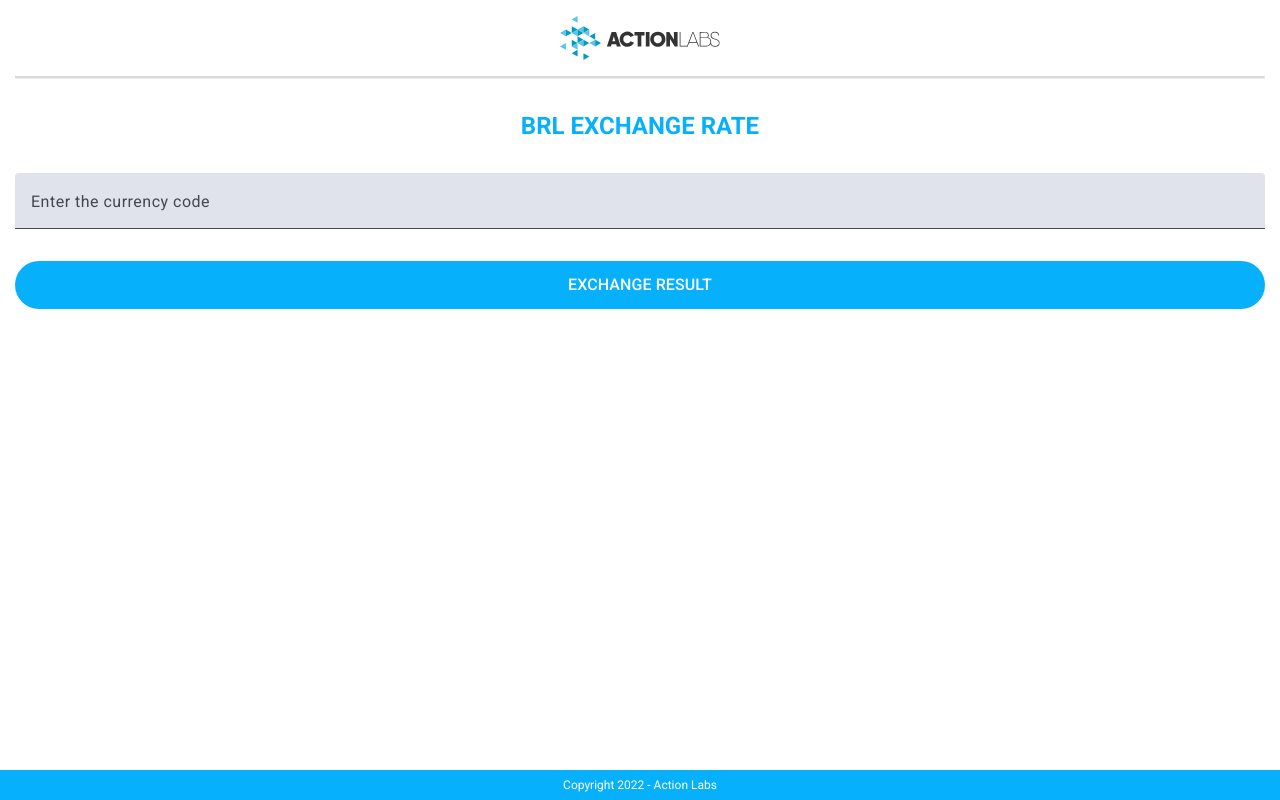
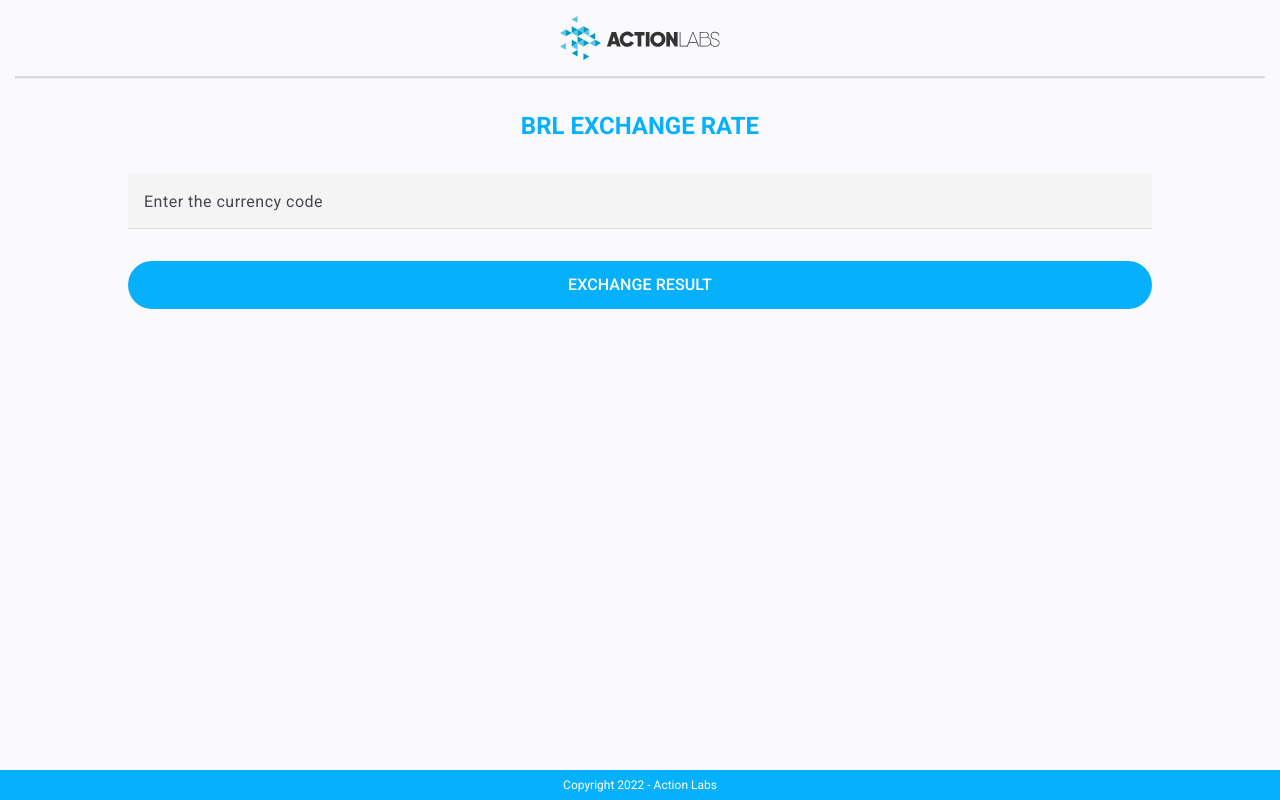
Before and after one commit to Bahiavs/brl-exchange-rate, an Angular app: page / in a window 1280 px wide. Built offline with nearby package versions, Linux system fonts and the light colour scheme.

Commit message:
feat: update SVG icons, enhance layout styles, and implement global styles for improved UI consistency

```diff
--- a/src/app/app.ts
+++ b/src/app/app.ts
@@ -4,9 +4,13 @@ import { BrlExchangeRate } from "./pages/brl-exchange-rate/brl-exchange-rate";
 @Component({
   selector: 'app-root',
   imports: [BrlExchangeRate],
-  template: `
-    <brl-exchange-rate />
-  `,
+  template: `<brl-exchange-rate />`,
+  styles: [`
+    :host {
+      display: block;
+      height: 100%;
+    }
+  `]
 })
 export class App {
 }
--- a/src/app/components/button/button.ts
+++ b/src/app/components/button/button.ts
@@ -11,7 +11,7 @@ import { MatButtonModule } from '@angular/material/button';
     `,
     styles: [`
         :host {
-            display: inline-block;
+            display: block;
         }
         button {
             width: 100%;
--- a/src/app/components/input/input.ts
+++ b/src/app/components/input/input.ts
@@ -16,9 +16,11 @@ import { MatInputModule } from '@angular/material/input';
             display: block;
         }
         mat-form-field {
+            --mat-form-field-filled-container-color: #F4F4F4;
+            --mat-form-field-filled-active-indicator-color: #D9D9D9;
             width: 100%;
         }
-        .mat-mdc-form-field-subscript-wrapper, .mat-mdc-form-field-bottom-align::before {
+        mat-form-field .mat-mdc-form-field-subscript-wrapper, .mat-mdc-form-field-bottom-align::before {
             height: 0;
         }
     `],
--- a/src/app/global-styles/hr.scss
+++ /dev/null
@@ -1,3 +0,0 @@
-hr {
-    margin: 0;
-}
--- a/src/app/pages/brl-exchange-rate/brl-exchange-rate.html
+++ b/src/app/pages/brl-exchange-rate/brl-exchange-rate.html
@@ -1,96 +1,105 @@
-<img src="logo-full.svg" id="logo">
+<div class="page-container">
+    <header>
+        <img class="page-logo" src="logo-full.svg" alt="Action Labs logo">
+    </header>
 
-<hr id="top-divider">
+    <hr class="top-divider">
 
-<div id="title">
+    <main class="page-main">
+        <h1 class="page-title">
             BRL EXCHANGE RATE
-</div>
+        </h1>
 
-<app-input [formCtrl]="currencyCtrl" label="Enter the currency code"/>
+        <app-input [formCtrl]="currencyCtrl" label="Enter the currency code" />
 
-<app-button (click)="getCurrent()" id="result-button">
+        <app-button (click)="getCurrent()" aria-label="Get exchange result" class="exchange-result-button">
             EXCHANGE RESULT
         </app-button>
-
-<div id="exchange-container">
         @let exchangeRateNow = currentExchangeRate();
         @if (exchangeRateNow === undefined) {}
         @else if (exchangeRateNow === 'loading') {
-        <loader style="grid-column: 1 / -1"/>
+        <loader class="exchange-result-loader" />
         }
         @else {
-        <hr id="exchange-divider">
-        <div id="currency-data-container">
-            <div id="exchange-now-container">
-                <div id="exchange-now">Exchange rate now</div>
-                <div id="exchange-time">
+        <hr class="exchange-divider">
+        <section aria-label="Exchange rate now" class="exchange-section">
+            <div>
+                <h2 class="exchange-now">Exchange rate now</h2>
+                <time class="exchange-time" [attr.datetime]="exchangeRateNow.lastUpdatedAt">
                     {{exchangeRateNow.lastUpdatedAt | date:'dd/MM/yyyy - HH\'h\'mm'}}
+                </time>
             </div>
-            </div>
-            <div id="currencies">{{exchangeRateNow.fromSymbol}}/BRL</div>
-            <div id="exchange-rate">
+            <p class="exchange-currencies">
+                {{exchangeRateNow.fromSymbol}}/BRL
+            </p>
+            <p class="exchange-rate">
                 {{exchangeRateNow.exchangeRate | currency: 'BRL':'symbol':'1.2-2':'pt-BR'}}
-            </div>
-        </div>
-        <details [open]="isExpanded()" (click)="$event.preventDefault()" id="expansion-container">
-            <summary id="expansion-header">
-                <span id="expansion-title">
+            </p>
+        </section>
+        <details [open]="isExpanded()" (click)="$event.preventDefault()" class="expansion-container">
+            <summary class="expansion-header">
+                <span class="expansion-title">
                     LAST 30 DAYS
                 </span>
-                <button (click)="toggleExpansion()" id="expansion-button">
+                <button (click)="toggleExpansion()" class="expansion-button" type="button"
+                    aria-label="Toggle last 30 days">
                     @if (!isExpanded()) {
-                        <img src="add.svg">
+                    <img src="add.svg" alt="Expand">
                     }
                     @else {
-                        <img src="remove.svg">
+                    <img src="remove.svg" alt="Collapse">
                     }
                 </button>
             </summary>
-            <div id="expansion-content">
+            <div class="expansion-content">
                 @let dailyExchangeRateVal = dailyExchangeRate();
                 @if (dailyExchangeRateVal === undefined) {}
-                @else if (dailyExchangeRateVal === 'loading') { <loader style="margin-top: 10px"/> }
+                @else if (dailyExchangeRateVal === 'loading') {
+                <loader class="expansion-loader" />
+                }
                 @else {
                 @for (rate of dailyExchangeRateVal.data; track rate) {
-                        <div class="exchange-card">
-                            <div class="exchange-date">{{rate.date | date:'dd/MM/yyyy'}}</div>
-                            <div class="exchange-data">
-                                <div>
-                                    <span class="exchange-data-title">
-                                        OPEN:
-                                    </span>
-                                    <span class="exchange-data-value">
+                <article class="exchange-card">
+                    <time class="exchange-date" [attr.datetime]="rate.date">
+                        {{rate.date | date:'dd/MM/yyyy'}}
+                    </time>
+                    <dl class="exchange-data">
+                        <div class="exchange-data-row">
+                            <dt class="exchange-data-title">
+                                Open:
+                            </dt>
+                            <dd class="exchange-data-value">
                                 R$ {{rate.open}}
-                                    </span>
+                            </dd>
                         </div>
-                                <div>
-                                    <span class="exchange-data-title">
-                                        HIGH:
-                                    </span>
-                                    <span class="exchange-data-value">
+                        <div class="exchange-data-row">
+                            <dt class="exchange-data-title">
+                                High:
+                            </dt>
+                            <dd class="exchange-data-value">
                                 R$ {{rate.high}}
-                                    </span>
+                            </dd>
                         </div>
-                                <div>
-                                    <span class="exchange-data-title">
-                                        CLOSE:
-                                    </span>
-                                    <span class="exchange-data-value">
+                        <div class="exchange-data-row">
+                            <dt class="exchange-data-title">
+                                Close:
+                            </dt>
+                            <dd class="exchange-data-value">
                                 R$ {{rate.close}}
-                                    </span>
+                            </dd>
                         </div>
-                                <div>
-                                    <span class="exchange-data-title">
-                                        LOW:
-                                    </span>
-                                    <span class="exchange-data-value">
+                        <div class="exchange-data-row">
+                            <dt class="exchange-data-title">
+                                Low:
+                            </dt>
+                            <dd class="exchange-data-value">
                                 R$ {{rate.low}}
-                                    </span>
+                            </dd>
                         </div>
-                            </div>
-                            <div>
-                                <span class="exchange-data-title">
-                                    CLOSE DIFF (%):
+                    </dl>
+                    <div class="exchange-diff">
+                        <span class="exchange-data-title exchange-diff-label">
+                            Close diff (%):
                         </span>
                         @let closediff = rate.closeDiff;
                         @if (closediff === null) {
@@ -98,29 +107,27 @@
                             No previous value
                         </span>
                         } @else {
-                                    <span
-                                        class="exchange-diff-value"
-                                        [class.negative]="closediff < 0"
-                                        [class.positive]="closediff > 0"
-                                    >
+                        <span class="exchange-diff-value exchange-diff-value--with-icon"
+                            [class.negative]="closediff < 0" [class.positive]="closediff > 0">
                             @if (closediff > 0) {
                             +{{closediff.toFixed(2)}}%
-                                            <img src="chevron-up.svg">
+                            <img src="chevron-up.svg" alt="Up" class="exchange-diff-icon">
                             } @else {
                             {{closediff.toFixed(2)}}%
-                                            <img src="chevron-down.svg">
+                            <img src="chevron-down.svg" alt="Down" class="exchange-diff-icon">
                             }
                         </span>
                         }
                     </div>
-                        </div>
+                </article>
                 }
                 }
             </div>
         </details>
         }
+    </main>
 </div>
 
-<div id="footer">
-    Copyright 2022 - Action Labs
-</div>
+<footer class="page-footer">
+    <small>Copyright 2022 - Action Labs</small>
+</footer>
--- a/src/app/pages/brl-exchange-rate/brl-exchange-rate.scss
+++ b/src/app/pages/brl-exchange-rate/brl-exchange-rate.scss
@@ -1,154 +1,178 @@
 :host {
-    min-height: 100%;
     display: grid;
-    align-content: start;
-    grid-template-columns: repeat(4, 1fr);
-    grid-template-rows: repeat(5, auto) 1fr auto;
-    gap: 0 30px;
-    padding: 0 15px;
-    box-sizing: border-box;
-    margin-inline: auto;
-    white-space: nowrap;
-    background-color: white;
-    container-type: inline-size;
-    width: min(1280px, 100%);
-
-    &>* {
-        /* Every child occupy full width by default */
-        grid-column: 1 / -1;
-    }
+    grid-template-rows: 1fr auto;
+    height: 100%;
 }
 
-#logo {
-    padding: 16px 0;
+.page-container {
+    margin: 0 var(--margin);
+}
+
+.page-logo {
+    margin: 16px auto;
+}
+
+.page-main {
+    width: min(1024px, 100%);
     margin-inline: auto;
 }
 
-#top-divider {
+.page-title {
+    margin: 32px auto;
+    text-align: center;
+}
+
+.exchange-result-button {
+    margin: 32px 0;
+}
+
+.exchange-result-loader {
+    grid-column: 1 / -1;
+}
+
+.exchange-section {
+    margin-top: 30px;
+    display: grid;
+    grid-template-columns: 1fr 1fr;
+    align-items: center;
+    gap: 15px;
+}
+
+.exchange-currencies {
+    justify-self: right;
+}
+
+.exchange-rate {
+    grid-column: 1 / -1;
+    text-align: center;
+}
+
+.expansion-container {
+    margin-top: 32px;
+    margin-bottom: 40px;
+}
+
+.expansion-header {
+    display: flex;
+    justify-content: space-between;
+}
+
+.expansion-content {
+    display: grid;
+    gap: 16px;
+    grid-template-columns: repeat(auto-fit, minmax(min(310px, 100%), 1fr));
+}
+
+.expansion-loader {
+    margin-top: 10px;
+}
+
+.exchange-data {
+    display: grid;
+    grid-template-columns: 1fr 1fr;
+    gap: 4px 30px;
+    margin-top: 8px;
+    margin-bottom: 4px;
+}
+
+.exchange-data-row {
+    display: flex;
+    align-items: baseline;
+    justify-content: space-between;
+}
+
+.exchange-diff {
+    display: flex;
+    align-items: baseline;
+}
+
+.exchange-diff-label {
+    margin-right: 8px;
+}
+
+.exchange-diff-value--with-icon {
+    display: flex;
+}
+
+.exchange-diff-icon {
+    margin-left: 5px;
+}
+
+.top-divider {
     border-top: 2px solid #D9D9D9;
     border-left: none;
 }
 
-#title {
-    text-align: center;
-    padding: 32px 0;
-
+.page-title {
     font-weight: 700;
     font-size: 1.5rem;
     line-height: 1.25em;
     color: #07B0FB;
 }
 
-#result-button {
-    margin: 32px 0;
-}
-
-#exchange-container {
-    display: grid;
-    grid-template-columns: subgrid;
-    align-content: start;
-    margin-bottom: 40px;
-}
-
-#exchange-now-container {
-    grid-area: a;
-}
-
-#exchange-now {
+.exchange-now {
     font-weight: 600;
     font-size: 1.125rem;
     line-height: 1.75rem;
     color: #262626;
 }
 
-#exchange-time {
+.exchange-time {
     font-weight: 400;
     font-size: .875rem;
     line-height: 1.375rem;
     color: #333333;
 }
 
-#currencies {
-    grid-area: b;
+.exchange-currencies {
     font-weight: 700;
     font-size: 1.5rem;
     line-height: 1.875rem;
     color: #07B0FB;
-    align-self: center;
-    justify-self: right;
 }
 
-#exchange-rate {
-    grid-area: c;
+.exchange-rate {
     font-weight: 700;
     font-size: 2rem;
     line-height: 2.5rem;
-    text-align: center;
     color: #07B0FB;
     background-color: #e6f7ff;
     padding: 16px;
-    margin-top: 15px;
-    margin-bottom: 32px;
 }
 
-#exchange-divider {
-    grid-column: 1 / -1;
+.exchange-divider {
     border-top: 1px solid #E5E5E5;
     border-left: none;
-    margin-bottom: 30px;
 }
 
-#currency-data-container {
-    grid-column: 1 / -1;
-    display: grid;
-    grid-template-columns: repeat(4, 1fr);
-    grid-template-areas:
-        'a a b b'
-        'c c c c';
-    gap: 0 30px;
-}
-
-#expansion-container {
-    grid-column: 1 / -1;
+.expansion-container {
     border-bottom: 2px solid #07B0FB;
 }
 
-#expansion-header {
-    display: flex;
-    justify-content: space-between;
-    align-content: center;
-    align-items: center;
+.expansion-header {
     padding-bottom: 16px;
 }
 
-#expansion-title {
+.expansion-title {
     font-weight: 600;
     line-height: 1.5rem;
     color: #262626;
 }
 
-#expansion-button {
-    /* Cancel material button padding */
-    /* margin: calc(-1 * calc(calc(var(--mat-icon-button-state-layer-size, 40px) - var(--mat-icon-button-icon-size, 24px)) / 2)); */
+.expansion-button {
     padding: 0;
     border: none;
     background: none;
-    display: flex;
-    padding: 16px;
-    margin: -15px;
     cursor: pointer;
 }
 
-#expansion-content {
+.expansion-content {
     background-color: #F4F4F4;
     padding: 10px 10px 20px 10px;
-    display: grid;
-    gap: 16px;
-    grid-template-columns: repeat(auto-fit, minmax(min(310px, 100%), 1fr));
 }
 
 .exchange-card {
-    padding: 16px 20px 15px 16px;
+    padding: 16px;
     background-color: white;
     box-shadow: 0px 2px 8px 0px #0000001A;
 }
@@ -160,21 +184,6 @@
     line-height: 1.375rem;
     letter-spacing: 0rem;
     color: #07B0FB;
-    margin-bottom: 8px;
-}
-
-.exchange-data {
-    display: grid;
-    grid-template-columns: repeat(auto-fit, minmax(min(120px, 100%), 1fr));
-    gap: 4px 30px;
-    margin-bottom: 4px;
-
-    &>* {
-        display: flex;
-        gap: 8px;
-        justify-content: space-between;
-        align-items: baseline;
-    }
 }
 
 .exchange-data-title {
@@ -182,7 +191,6 @@
     font-weight: 500;
     font-size: .6875rem;
     line-height: .875rem;
-    vertical-align: middle;
     text-transform: uppercase;
     color: #3F3F3F;
 }
@@ -193,7 +201,6 @@
     font-size: 1rem;
     line-height: 1.5rem;
     letter-spacing: 0rem;
-    vertical-align: middle;
     color: #3F3F3F;
 }
 
@@ -203,12 +210,6 @@
     font-size: 1rem;
     line-height: 1.5rem;
     letter-spacing: 0rem;
-    vertical-align: middle;
-    margin-left: 8px;
-    margin-right: 5px;
-    display: inline-flex;
-    align-items: center;
-    gap: 5px;
 
     &.negative {
         color: #E54E4E;
@@ -224,23 +225,12 @@
     }
 }
 
-#footer {
+.page-footer {
     background-color: #07B0FB;
     color: white;
-    margin-inline: -15px;
-    text-align: center;
-
     font-weight: 400;
     font-size: .75rem;
     line-height: 1.333em;
-    padding: 7px 0;
+    padding: 7px var(--margin);
+    text-align: center;
 }
-
-@container (min-width: 600px) {
-    #currency-data-container {
-        align-items: center;
-        grid-template-columns: 1fr 999fr 1fr;
-        grid-template-areas:
-            'a c c b';
-    }
-}
--- /dev/null
+++ b/src/app/styles/reset.scss
@@ -0,0 +1,68 @@
+/* http://meyerweb.com/eric/tools/css/reset/
+   v2.0 | 20110126
+   License: none (public domain)
+*/
+
+html, body, div, span, applet, object, iframe,
+h1, h2, h3, h4, h5, h6, p, blockquote, pre,
+a, abbr, acronym, address, big, cite, code,
+del, dfn, em, img, ins, kbd, q, s, samp,
+small, strike, strong, sub, sup, tt, var,
+b, u, i, center,
+dl, dt, dd, ol, ul, li,
+fieldset, form, label, legend,
+table, caption, tbody, tfoot, thead, tr, th, td,
+article, aside, canvas, details, embed,
+figure, figcaption, footer, header, hgroup,
+menu, nav, output, ruby, section, summary,
+time, mark, audio, video {
+	margin: 0;
+	padding: 0;
+	border: 0;
+	font-size: 100%;
+	font: inherit;
+	vertical-align: baseline;
+}
+/* HTML5 display-role reset for older browsers */
+article, aside, details, figcaption, figure,
+footer, header, hgroup, menu, nav, section {
+	display: block;
+}
+body {
+	line-height: 1;
+}
+ol, ul {
+	list-style: none;
+}
+blockquote, q {
+	quotes: none;
+}
+blockquote:before, blockquote:after,
+q:before, q:after {
+	content: '';
+	content: none;
+}
+details {
+	display: block;
+}
+summary {
+	display: list-item;
+	cursor: pointer;
+}
+summary::-webkit-details-marker {
+	display: none;
+}
+summary::marker {
+	content: '';
+}
+table {
+	border-collapse: collapse;
+	border-spacing: 0;
+}
+hr {
+	margin: 0;
+}
+img {
+	display: block;
+	max-width: 100%;
+}
--- a/src/app/global-styles/root.scss
+++ b/src/app/styles/root.scss
@@ -16,4 +16,10 @@ html {
   --mat-sys-on-primary: #FFFFFF;
   --mat-sys-primary-container: #B8E6FF;
   --mat-sys-on-primary-container: #001F2A;
+
+  // --mat-sys-surface-variant: #F4F4F4;
+  // --mat-sys-on-surface-variant: #07B0FB;
+
+  --gap: 30px;
+  --margin: 15px;
 }
--- a/src/styles.scss
+++ b/src/styles.scss
@@ -1,3 +1,3 @@
-@use './app/global-styles/body.scss';
-@use './app/global-styles/root.scss';
-@use './app/global-styles/hr.scss';
+@use './app/styles/reset.scss';
+@use './app/styles/body.scss';
+@use './app/styles/root.scss';
```
Also changed, not shown: public/add.svg, public/remove.svg, src/app/styles/body.scss (renamed from src/app/global-styles/body.scss). Lines whose indentation alone changed are shown as unchanged.
